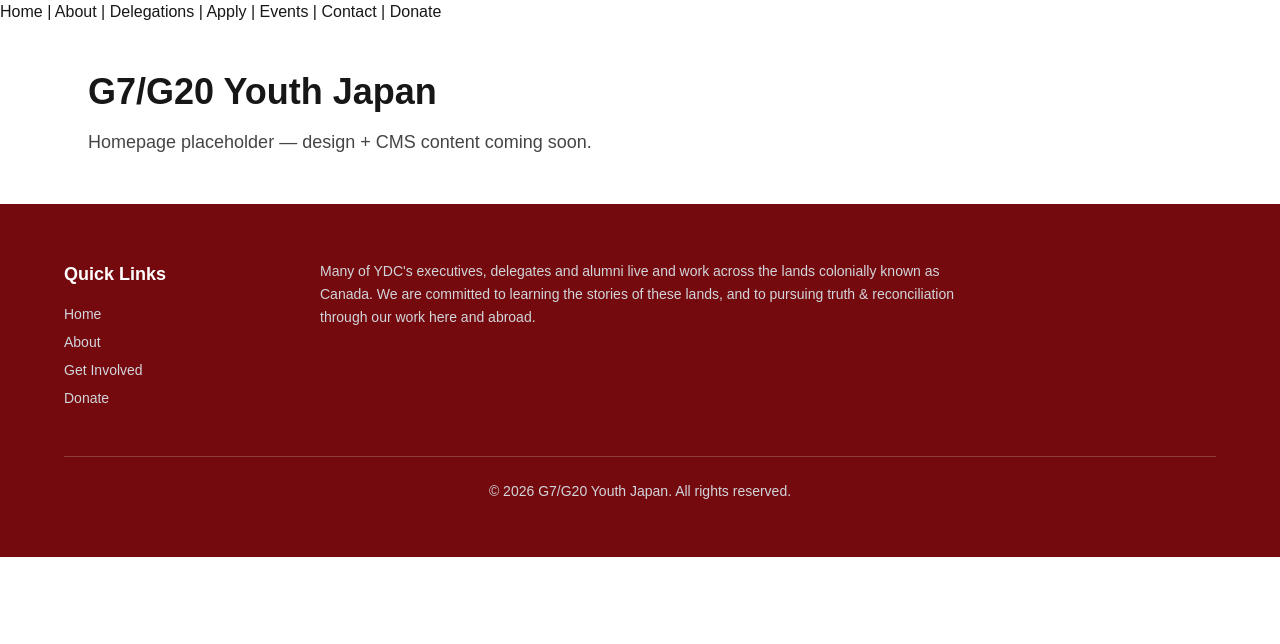
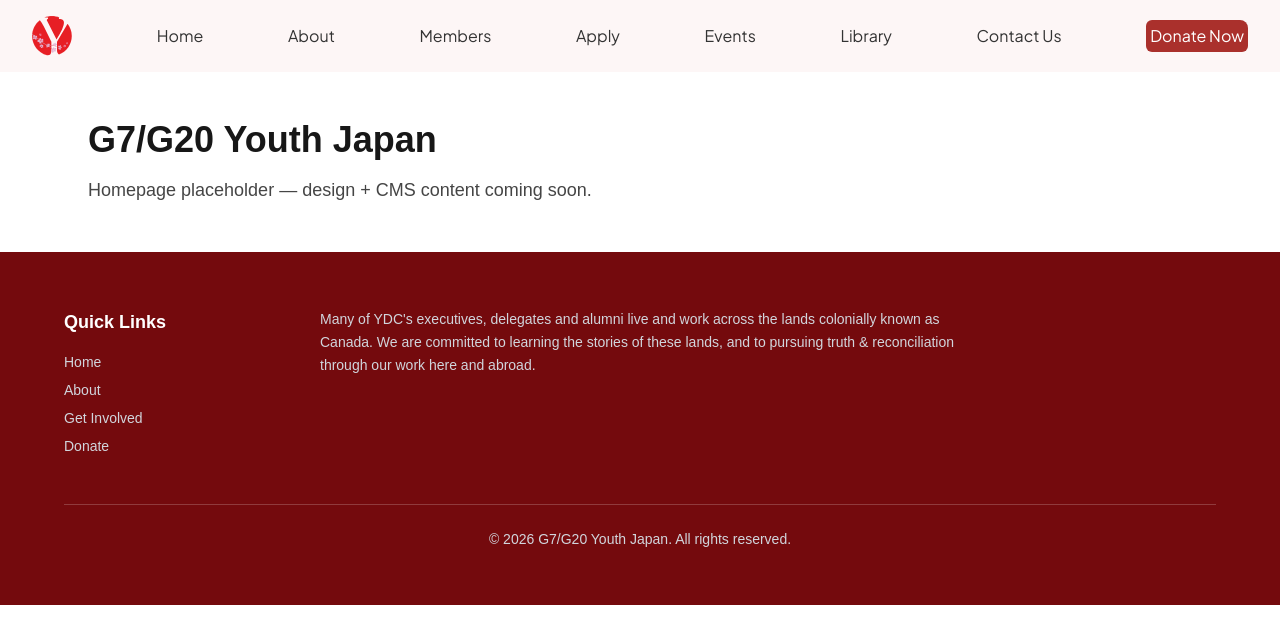
Before and after one commit to fullstackatbrown/project-youth-japan, a Next.js app: page / in a window 1280 px wide. Shown: the top 644 px of the page. Built offline with nearby package versions, Linux system fonts and the light colour scheme.

Commit message:
feature: added navbar (#2)
* feature: added navbar

* update navbar sections to latest figma design

```diff
--- a/components/Navbar.tsx
+++ b/components/Navbar.tsx
@@ -1,15 +1,24 @@
 import Link from "next/link";
+import { Plus_Jakarta_Sans } from "next/font/google";
+import Image from "next/image";
+
+const plusJakartaSans = Plus_Jakarta_Sans({
+  subsets: ["latin"],
+  variable: "--font-plus-jakarta-sans",
+})
 
 export default function Navbar() {
   return (
-    <nav>
-      <Link href="/">Home</Link> |{" "}
-      <Link href="/about">About</Link> |{" "}
-      <Link href="/delegations">Delegations</Link> |{" "}
-      <Link href="/apply">Apply</Link> |{" "}
-      <Link href="/events">Events</Link> |{" "}
-      <Link href="/contact">Contact</Link> |{" "}
-      <a href="#">Donate</a>
+    <nav className={`${plusJakartaSans.className} flex items-center space-x-4 justify-between text-[#333333] bg-[#fdf6f6] px-8 py-4`}>
+      <Image src="/logo.svg" width={100} height={100} alt="Youth Japan Logo" className="w-10 h-10" />
+      <Link href="/">Home</Link>
+      <Link href="/about">About</Link>
+      <Link href="/members">Members</Link>
+      <Link href="/apply">Apply</Link>
+      <Link href="/events">Events</Link>
+      <Link href="/library">Library</Link>
+      <Link href="/contact">Contact Us</Link>
+      <Link className="bg-[#AA302C] text-white rounded-tr-lg rounded-md p-1 whitespace-nowrap" href="#">Donate Now</Link>
     </nav>
   );
 }
```
Also changed, not shown: public/logo.svg (added).
